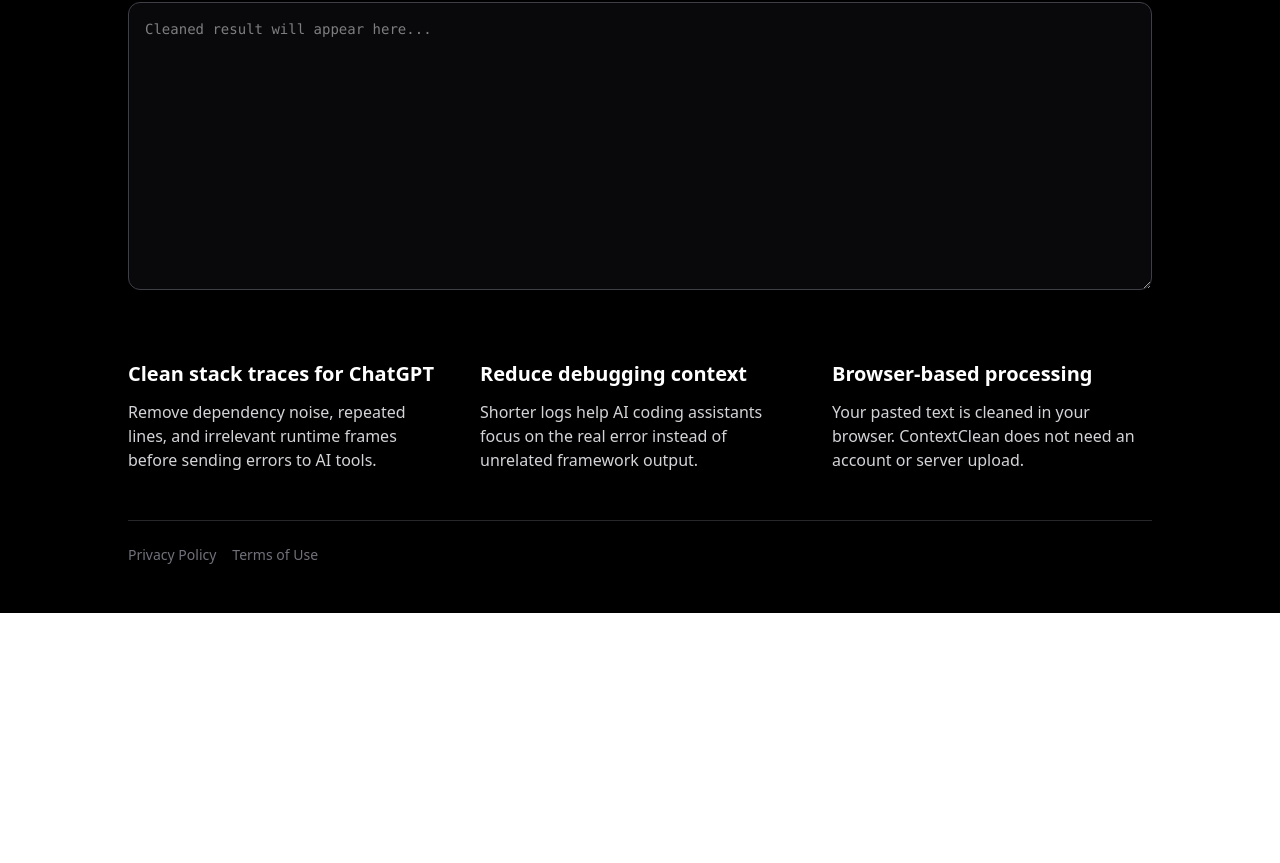
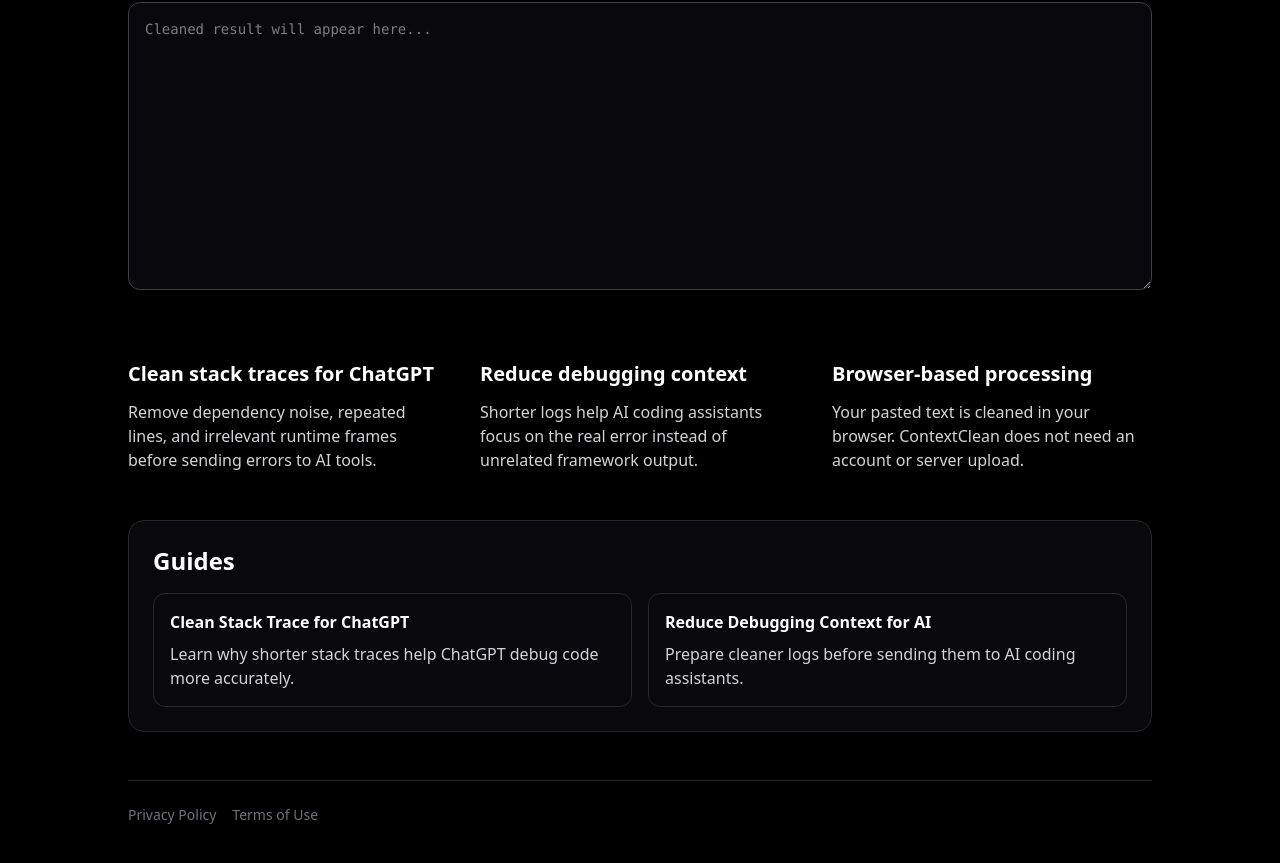
Before and after one commit to hyuchao25/contextclean, a Next.js app: page / in a window 1280 px wide. Shown: the part 566-1429 px from the top of the page. Before the commit the page ends 1179 px from the top, so only its background shows below. Built offline with nearby package versions, Linux system fonts and the light colour scheme.

Commit message:
Add guide links to homepage

```diff
--- a/src/app/page.tsx
+++ b/src/app/page.tsx
@@ -101,6 +101,35 @@
             </p>
           </div>
         </section>
+        <section className="mt-12 rounded-2xl border border-zinc-800 bg-zinc-950 p-6">
+          <h2 className="mb-4 text-2xl font-bold text-white">Guides</h2>
+
+          <div className="grid gap-4 md:grid-cols-2">
+            <a
+              href="/clean-stack-trace-for-chatgpt"
+              className="rounded-xl border border-zinc-800 p-4 text-zinc-300 hover:border-green-500 hover:text-white"
+            >
+              <h3 className="mb-2 font-bold text-white">
+                Clean Stack Trace for ChatGPT
+              </h3>
+              <p>
+                Learn why shorter stack traces help ChatGPT debug code more accurately.
+              </p>
+            </a>
+
+            <a
+              href="/reduce-debugging-context-for-ai"
+              className="rounded-xl border border-zinc-800 p-4 text-zinc-300 hover:border-green-500 hover:text-white"
+            >
+              <h3 className="mb-2 font-bold text-white">
+                Reduce Debugging Context for AI
+              </h3>
+              <p>
+                Prepare cleaner logs before sending them to AI coding assistants.
+              </p>
+            </a>
+          </div>
+        </section>
               <footer className="mt-12 border-t border-zinc-800 pt-6 text-sm text-zinc-500">
           <div className="flex gap-4">
             <a href="/privacy" className="hover:text-white">
```
